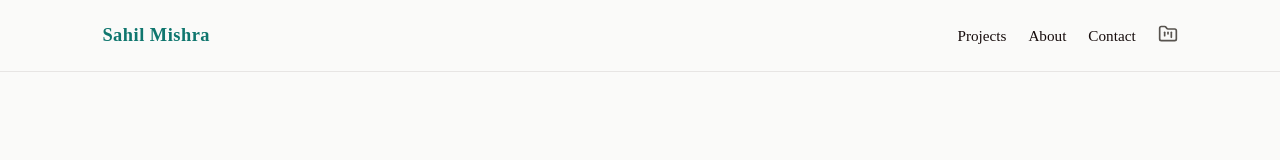
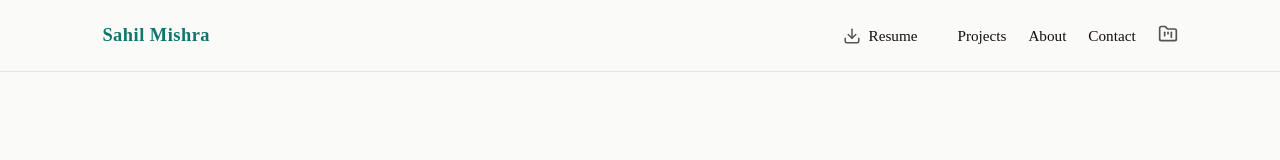
Before and after one commit to SAHIL16com/my_portfolio, a React (Vite) app: page / in a window 1280 px wide. Shown: the top 160 px of the page. Built offline with nearby package versions, Linux system fonts and the light colour scheme.

Commit message:
add resume

```diff
--- a/src/Navbar/Navbar.css
+++ b/src/Navbar/Navbar.css
@@ -2,6 +2,20 @@
     margin: 0;
     padding: 0;
     box-sizing: border-box;
+}
+.resume-btn{
+    display:flex;
+    align-items:center;
+    gap:8px;
+    padding:10px 18px;
+    border-radius:10px;
+    text-decoration:none;
+    color:#000;
+    transition:.3s;
+}
+
+.resume-btn:hover{
+    background:#f5f5f5;
 }
 .navbar {
     width: 100%;
--- a/src/Navbar/Navbar.jsx
+++ b/src/Navbar/Navbar.jsx
@@ -2,6 +2,7 @@ import React from 'react'
 import './Navbar.css'
 import { FolderKanban } from 'lucide-react';
 import { motion } from "motion/react";
+import { Download } from "lucide-react";
 
 const Navbar = () => {
   return (
@@ -26,6 +27,11 @@ const Navbar = () => {
         animate={{ x: 0, opacity: 1 }}
         transition={{ delay: 0.3, duration: 0.5 }}
       >
+        <a href="/resume.pdf" target="_blank" rel="noopener noreferrer" className="resume-btn" >
+          <Download size={18} />
+          Resume
+        </a>
+
         <a href="#projects">Projects</a>
         <a href="#about">About</a>
         <a href="#contact">Contact</a>
```
Also changed, not shown: 1 other file (tests, documents, lock files or other folders).
